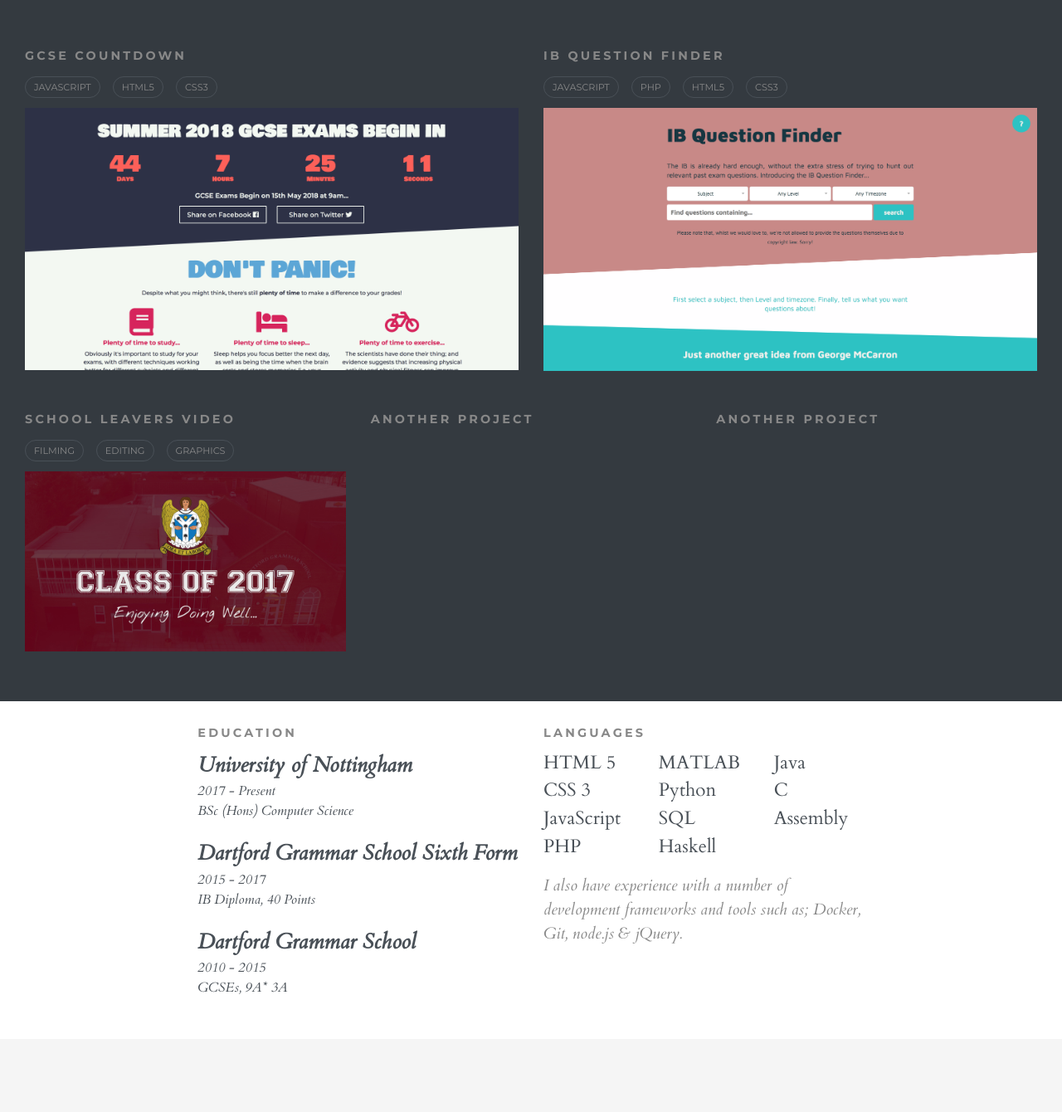
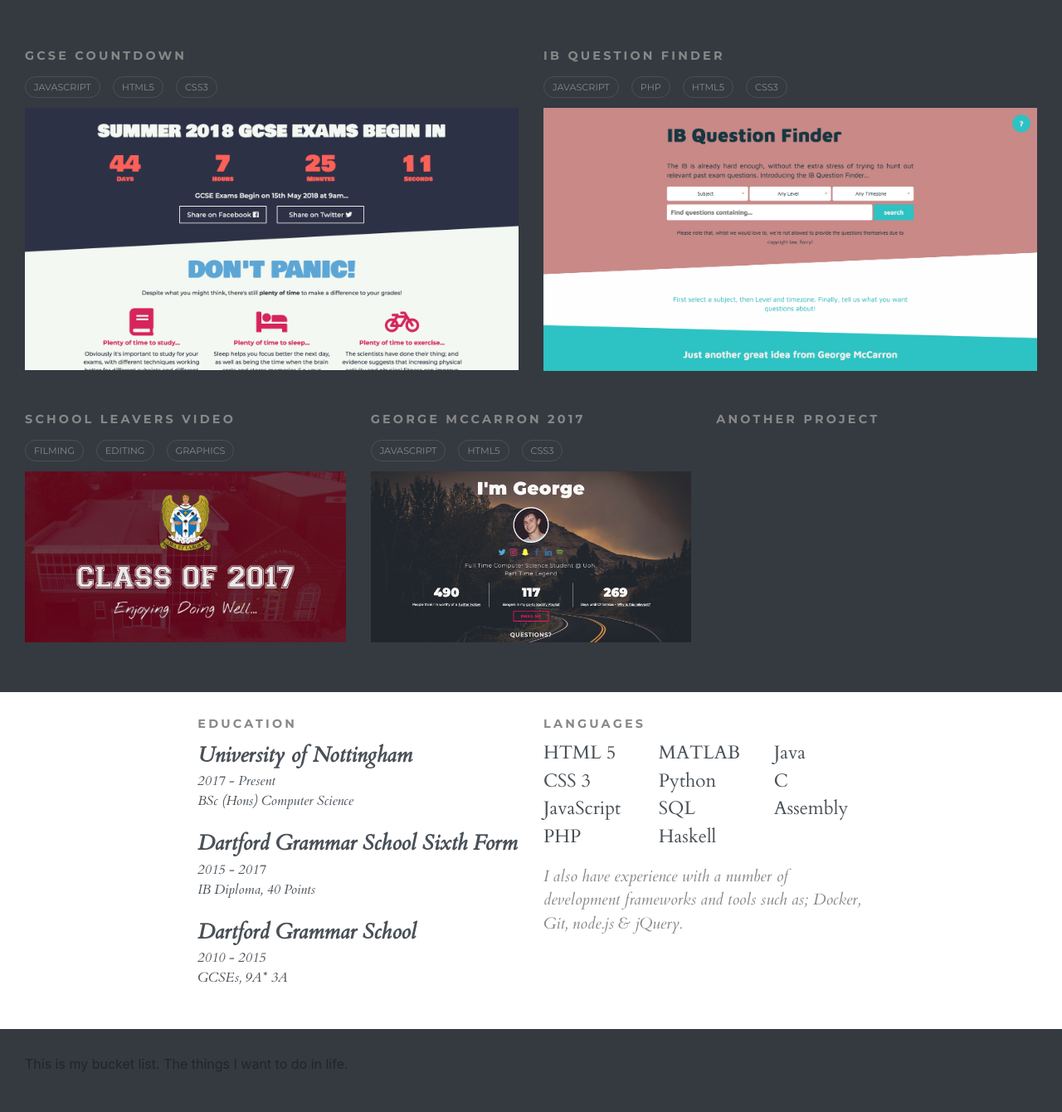
Before and after one commit to george1410/personal-site, a PHP site: page / in a window 1280 px wide. Shown: the part 740-2080 px from the top of the page at 83% size. Before the commit the page ends 1938 px from the top, so only its background shows below. Run offline with PHP 8.4, Linux system fonts and the light colour scheme; some libraries are stand-ins or nearby versions.

Commit message:
added old site project

```diff
--- a/index.php
+++ b/index.php
@@ -65,15 +65,18 @@
                         <span class="project-tag">Filming</span><span class="project-tag">Editing</span><span class="project-tag">Graphics</span>
                     </div>
                     <div class="zoom-img-container">
-                        <img src="images/leavers_thumb.jpg" class="img-fluid" alt="School Leavers Video Thumbnail">
+                        <img src="images/leavers_thumb.png" class="img-fluid" alt="School Leavers Video Thumbnail">
                     </div>
                 </a>
             </div>
             <div class="col-md-4">
                 <a href="#" class="project-link">
-                    <h2>Another Project</h2>
+                    <h2>George McCarron 2017</h2>
+                    <div class="tags">
+                    <span class="project-tag">JavaScript</span><span class="project-tag">HTML5</span><span class="project-tag">CSS3</span>
+                    </div>
                     <div class="zoom-img-container">
-                        <!--<img src="images/x.png" class="img-fluid" alt="">-->
+                        <img src="images/portfolio17.png" class="img-fluid" alt="">
                     </div>
                 </a>
             </div>
@@ -144,5 +147,8 @@
             </div>
         </div>
     </div>
+    <div class="bucket container-full">
+        <p>This is my bucket list. The things I want to do in life.</p>
+    </div>
 </body>
 </html>
--- a/style.css
+++ b/style.css
@@ -49,7 +49,7 @@ h2 {
     border: #495057 solid 3px;
 }
 
-.projects {
+.projects, .bucket {
     background: #343a40;
 }
 
@@ -74,6 +74,10 @@ h2 {
 .projects {
     padding: 10px 30px;
     padding-bottom: 60px;
+}
+
+.bucket {
+    padding: 30px;
 }
 
 .zoom-img-container {
```
Also changed, not shown: images/leavers_thumb.png (added), images/portfolio17.png (added).
